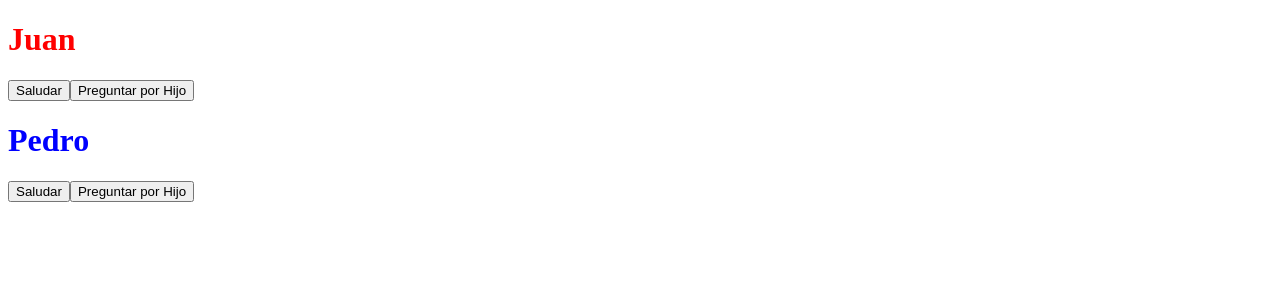
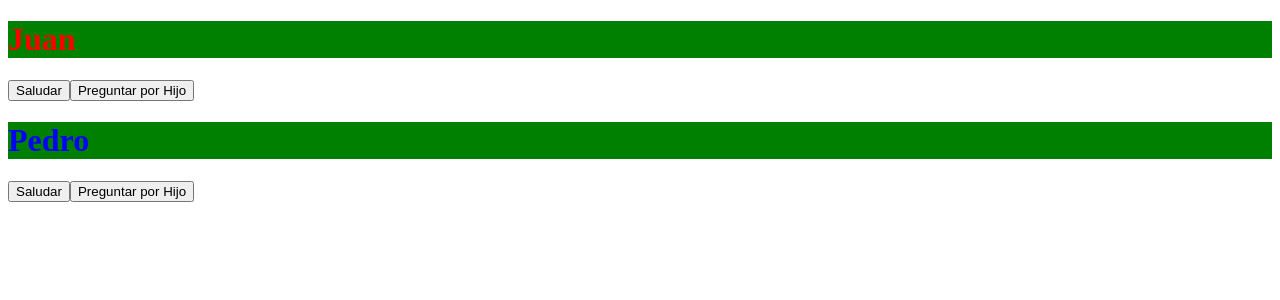
Before and after one commit to matiasCoco1997/cursoAngular, an Angular app in the folder curso-angular-youtube/: page / in a window 1280 px wide. Shown: the top 300 px of the page. Built offline with nearby package versions, Linux system fonts and the light colour scheme.

Commit message:
update fin unidad directivas

```diff
--- a/curso-angular-youtube/src/app/app.module.ts
+++ b/curso-angular-youtube/src/app/app.module.ts
@@ -7,13 +7,15 @@ import { PadreComponent } from './padre/padre.component';
 import { HijoComponent } from './hijo/hijo.component';
 import { FormsModule } from '@angular/forms';
 import { HermanoComponent } from './hermano/hermano.component';
+import { EstiloHermanosDirective } from './estilo-hermanos.directive';
 
 @NgModule({
   declarations: [
     AppComponent,
     PadreComponent,
     HijoComponent,
-    HermanoComponent
+    HermanoComponent,
+    EstiloHermanosDirective
   ],
   imports: [
     BrowserModule,
--- /dev/null
+++ b/curso-angular-youtube/src/app/estilo-hermanos.directive.ts
@@ -0,0 +1,13 @@
+import { Directive, ElementRef } from '@angular/core';
+
+@Directive({
+  selector: '[appEstiloHermanos]'
+})
+export class EstiloHermanosDirective {
+
+  constructor( private element: ElementRef) {
+    this.element.nativeElement.style.backgroundColor = 'green';
+  }
+
+
+}
--- a/curso-angular-youtube/src/app/hermano/hermano.component.html
+++ b/curso-angular-youtube/src/app/hermano/hermano.component.html
@@ -1,5 +1,5 @@
 <div>
-    <h1>{{ nombre }}</h1>
+    <h1 appEstiloHermanos>{{ nombre }}</h1>
     <button type="button" (click)="saludar()">Saludar</button>
     <button type="button" (click)="preguntar()">Preguntar por Hijo</button>
 </div>
--- a/curso-angular-youtube/src/app/padre/padre.component.html
+++ b/curso-angular-youtube/src/app/padre/padre.component.html
@@ -14,7 +14,7 @@
 -->
 
 <div>
-    <h1>{{ nombre }}</h1>
+    <h1 appEstiloHermanos>{{ nombre }}</h1>
     <button type="button" (click)="saludar()">Saludar</button>
     <button type="button" (click)="preguntar()">Preguntar por Hijo</button>
 </div>
```
Also changed, not shown: 1 other file (tests, documents, lock files or other folders).
